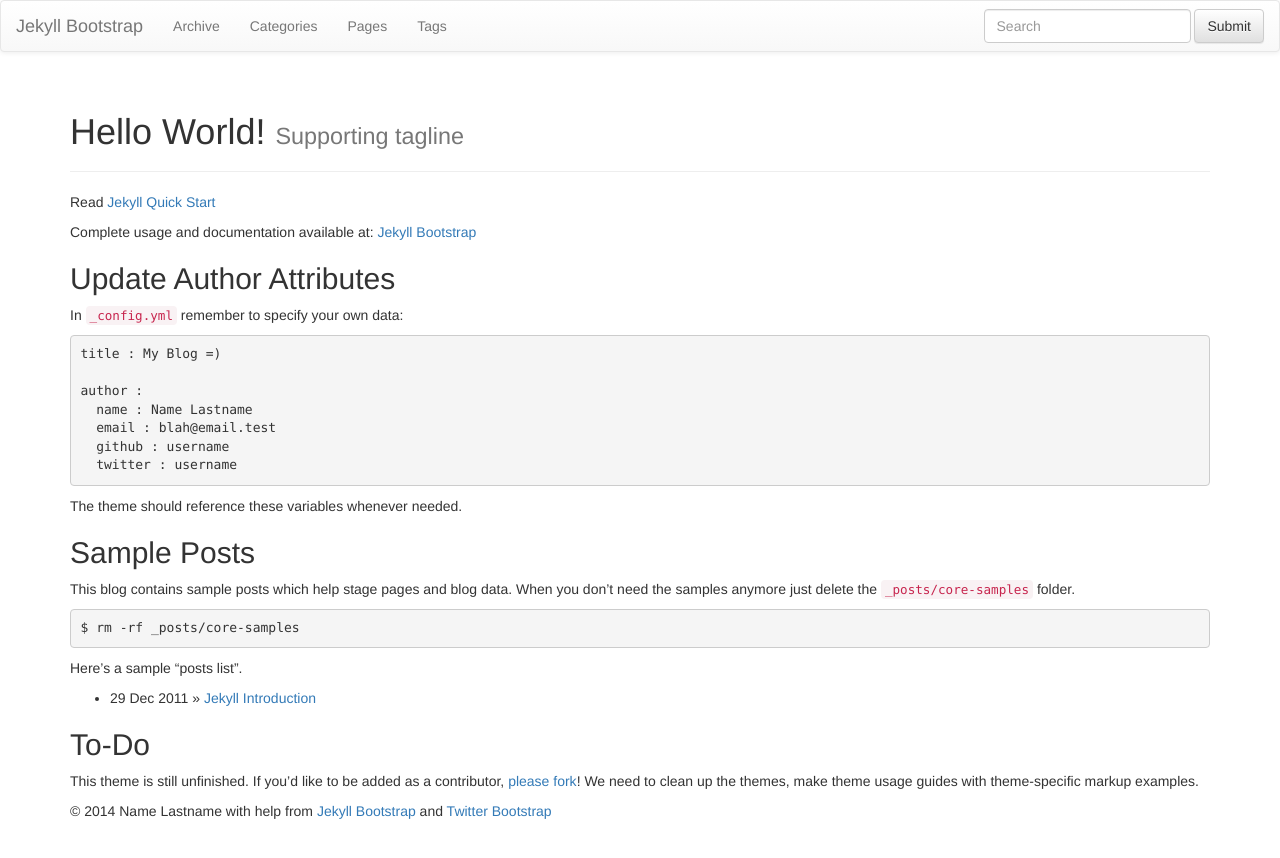
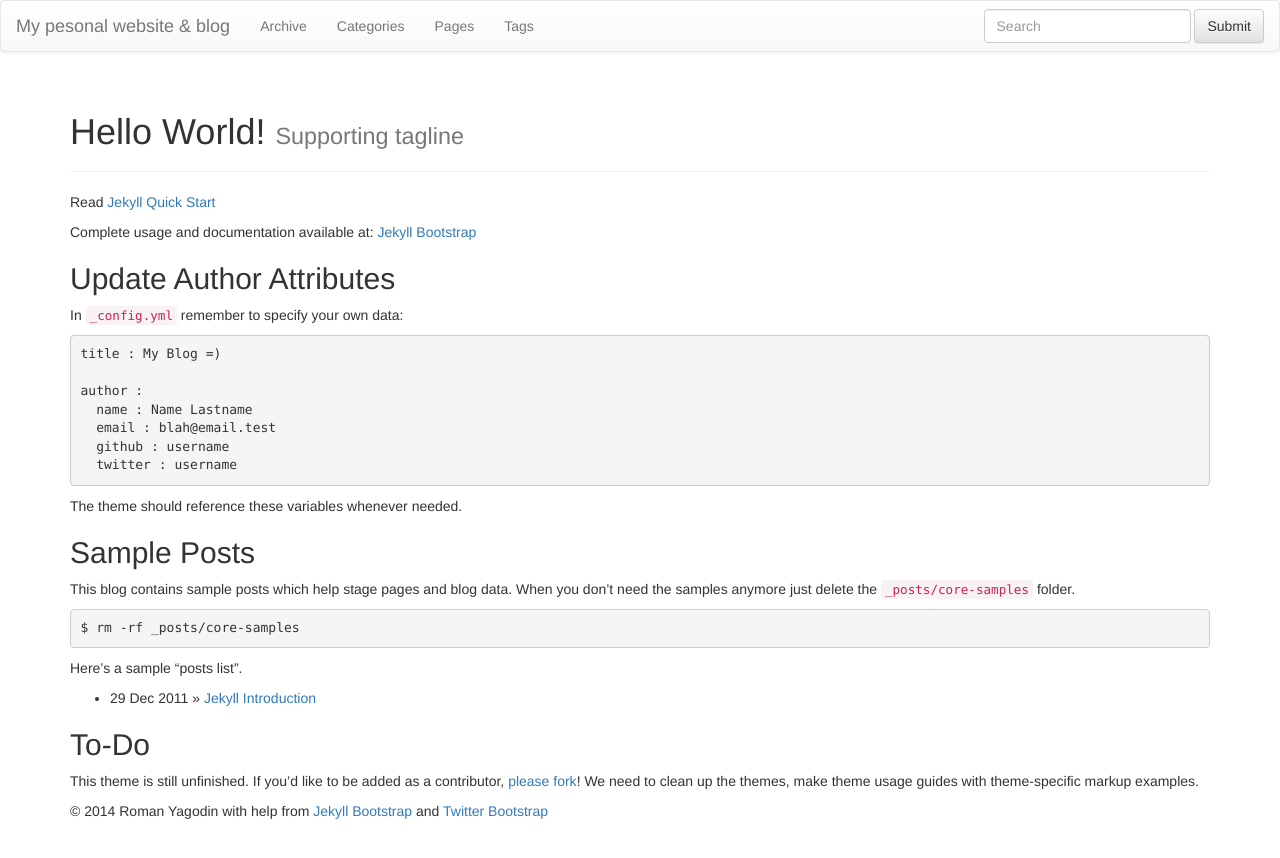
Before and after one commit to roman-yagodin/roman-yagodin.github.io, a Jekyll site: the page built from index.md, in a window 1280 px wide. Shown: the top 858 px of the page. Built offline with Jekyll 4.4.1, drawn with Linux system fonts in a browser that asks for light colours; nearby versions of some CDN libraries; library files that are not in the unit come from our copies.

Commit message:
Update _config.yml

```diff
--- a/_config.yml
+++ b/_config.yml
@@ -8,12 +8,12 @@ highlighter: pygments
 # Themes are encouraged to use these universal variables
 # so be sure to set them if your theme uses them.
 #
-title : Jekyll Bootstrap
+title : My pesonal website & blog
 tagline: Site Tagline
 author :
-  name : Name Lastname
-  email : blah@email.test
-  github : username
+  name : Roman Yagodin
+  email : roman-yagodin@gmail.com
+  github : roman-yagodin
   twitter : username
   feedburner : feedname
 
@@ -25,7 +25,7 @@ author :
 # Else if you are pushing to username.github.io, replace with your username.
 # Finally if you are pushing to a GitHub project page, include the project name at the end.
 #
-production_url : http://username.github.io
+production_url : http://roman-yagodin.github.io
 
 # All Jekyll-Bootstrap specific configurations are namespaced into this hash
 #
```
